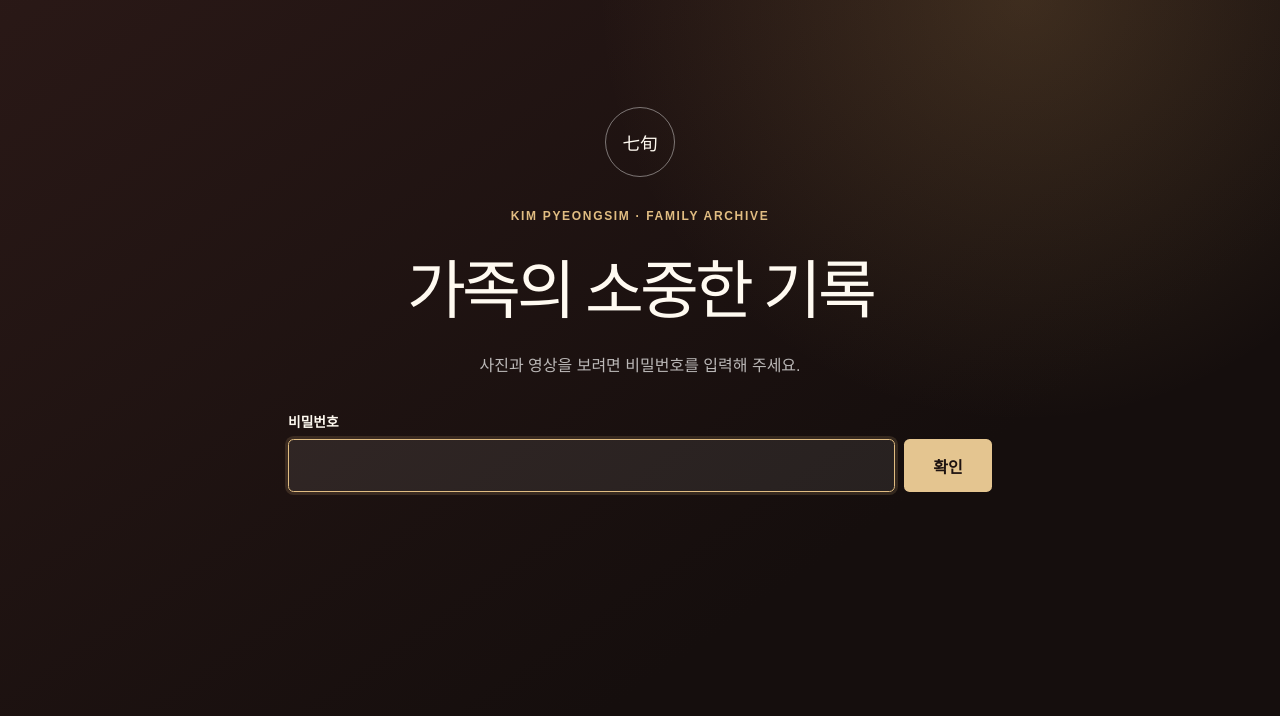
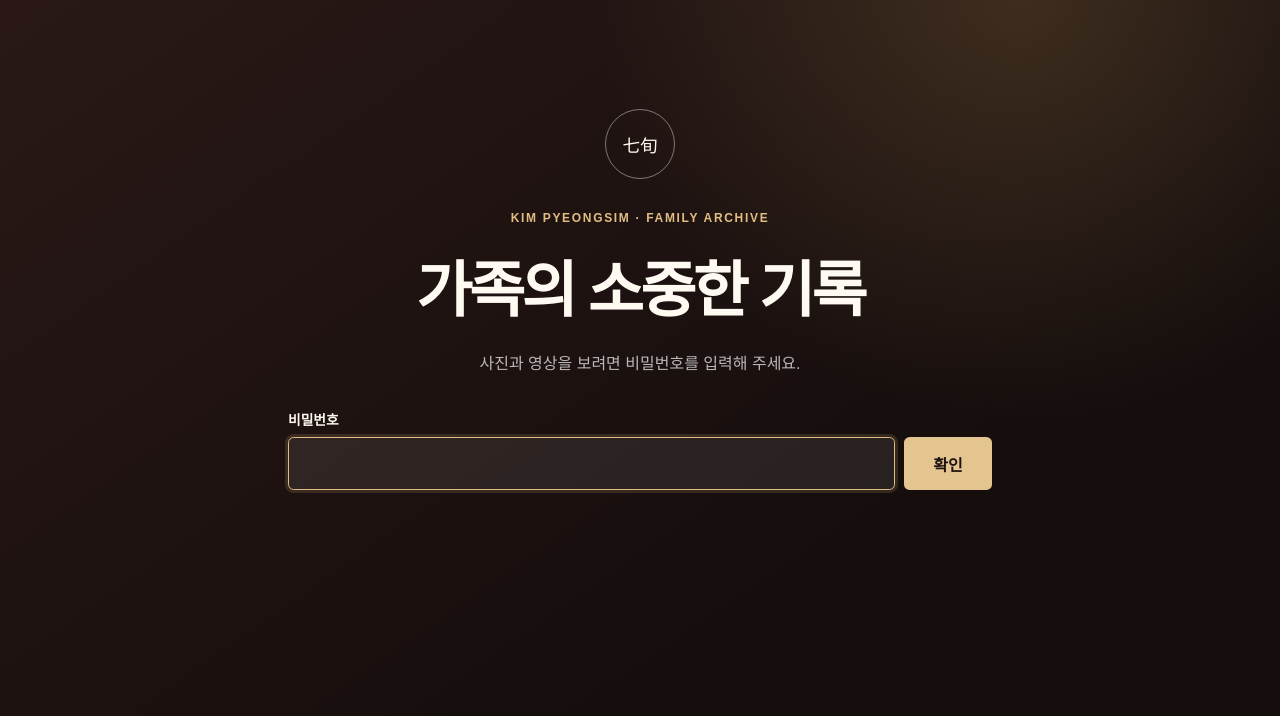
Before and after one commit to mincloud198-a11y/mincloud198-a11y.github.io, a plain HTML site: page public/index.html in a window 1280 px wide. Shown: the part 84-800 px from the top of the page. Drawn offline with Linux system fonts and the light colour scheme.

Commit message:
Refine access title typography

```diff
--- a/public/styles.css
+++ b/public/styles.css
@@ -49,10 +49,10 @@ body.is-locked { overflow: hidden; }
 .access-kicker { margin: 0 0 1rem; color: #e1bd82; font-size: .75rem; font-weight: 700; letter-spacing: .14em; }
 .access-card h1 {
   margin: 0;
-  font-family: var(--serif);
-  font-size: clamp(2rem, 5.2vw, 4rem);
-  font-weight: 500;
-  letter-spacing: -.06em;
+  font-family: var(--sans);
+  font-size: clamp(2rem, 5vw, 3.8rem);
+  font-weight: 700;
+  letter-spacing: -.055em;
   white-space: nowrap;
 }
 .access-card > p:not(.access-kicker) { margin: 1.2rem 0 2.2rem; color: rgba(255,255,255,.7); font-size: 1rem; }
```
